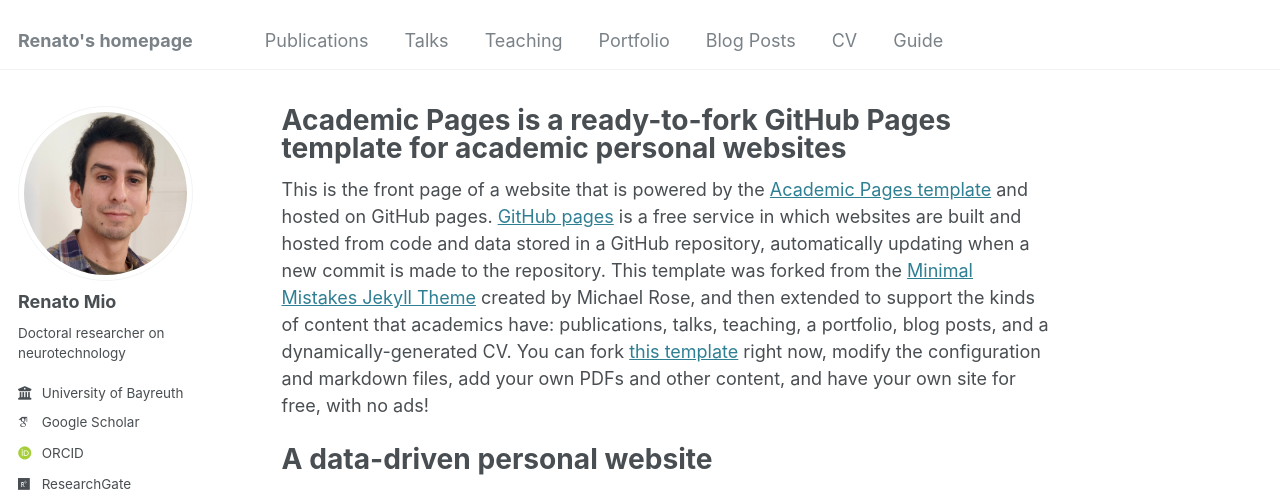
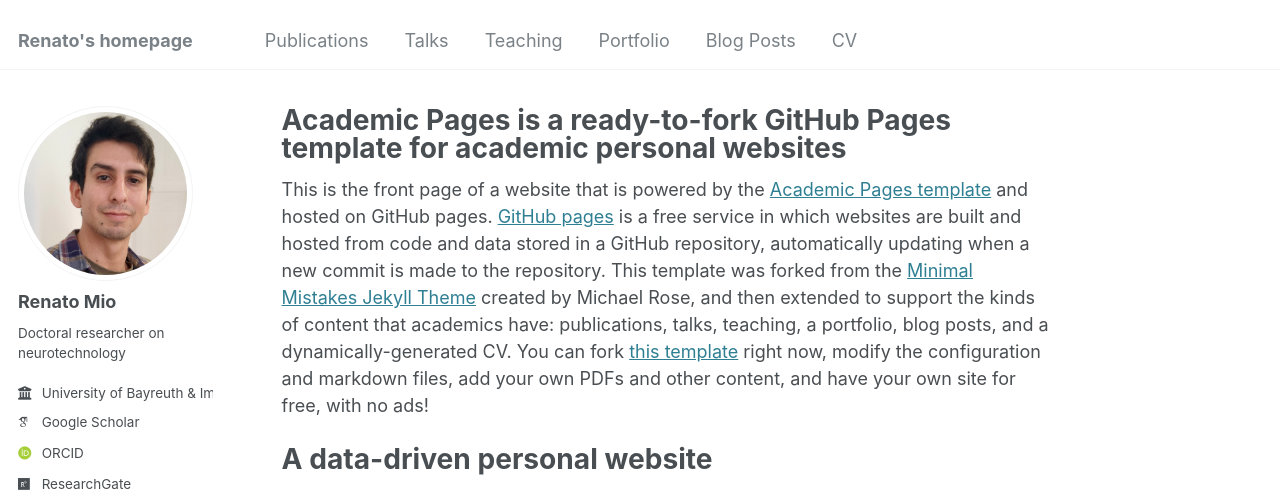
Before and after one commit to renatomio/renatomio.github.io, a Jekyll site: the page built from _pages/about.md, in a window 1280 px wide. Shown: the top 492 px of the page. Built offline with Jekyll 4.4.1, drawn with Linux system fonts in a browser that asks for light colours; some web fonts are replaced.

Commit message:
Updated config and navigation

```diff
--- a/_config.yml
+++ b/_config.yml
@@ -26,7 +26,7 @@ author:
   pronouns         : # example: "she/her"
   bio              : "Doctoral researcher on neurotechnology"
   location         :
-  employer         : "University of Bayreuth"
+  employer         : "University of Bayreuth & Imperial College London"
   uri              : # URL
   email            : # email address
 
--- a/_data/navigation.yml
+++ b/_data/navigation.yml
@@ -23,5 +23,5 @@ main:
   - title: "CV"
     url: /cv/
 
-  - title: "Guide"
-    url: /markdown/
+#  - title: "Guide"
+#    url: /markdown/
```
Also changed, not shown: 1 other file.
